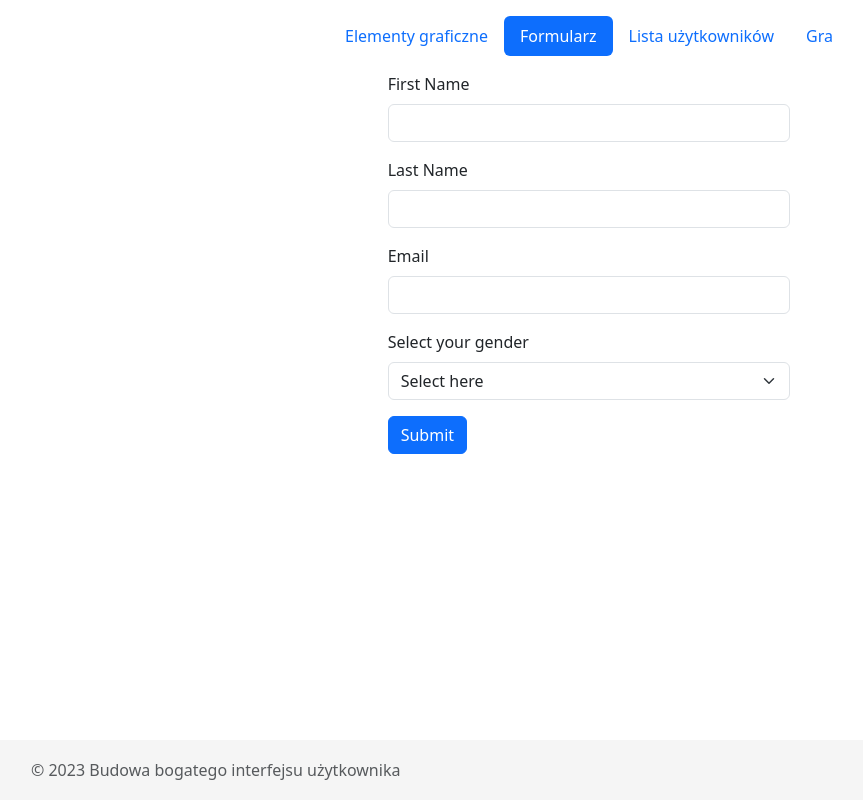
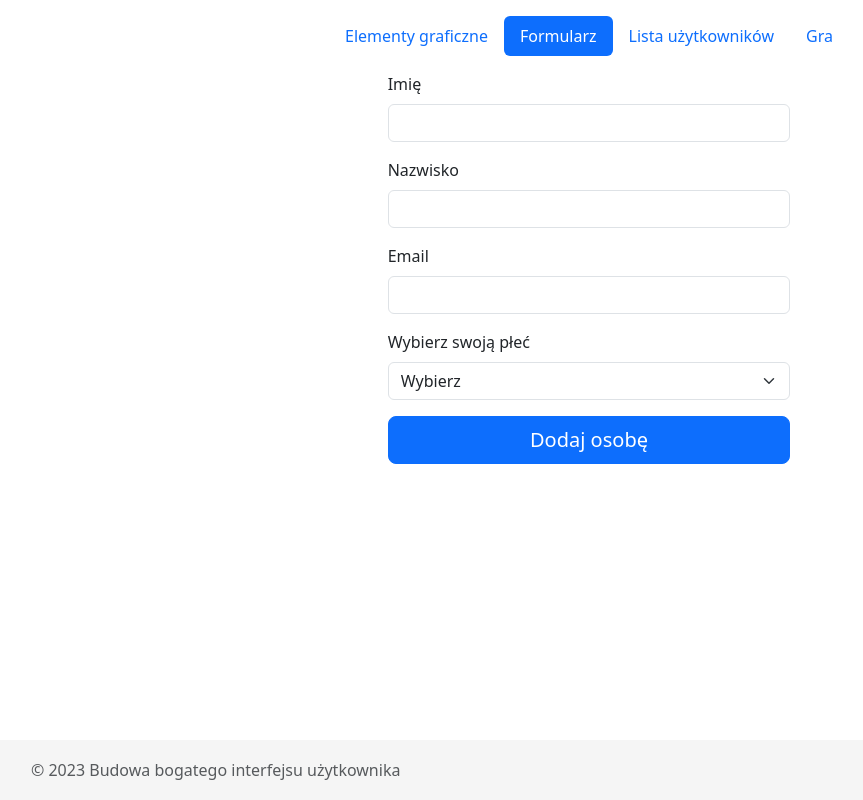
Before and after one commit to kamilodabek/interfejsy, an Angular app in the folder interfejsy-frontend/: page /form in a window 1280 px wide. Shown: the whole page, without its empty margins (51-914 px from the left). Built offline with nearby package versions, Linux system fonts and the light colour scheme.

Commit message:
editing form with validation

```diff
--- a/interfejsy-frontend/src/app/app.module.ts
+++ b/interfejsy-frontend/src/app/app.module.ts
@@ -12,7 +12,7 @@ import { GameComponent } from './game/game.component';
 import {NgbCarouselModule, NgbModule} from '@ng-bootstrap/ng-bootstrap';
 import { SquareComponent } from './game/square/square.component';
 import { BoardComponent } from './game/board/board.component';
-import {FormsModule} from "@angular/forms";
+import {FormsModule, ReactiveFormsModule} from "@angular/forms";
 import {HttpClientModule} from "@angular/common/http";
 
 @NgModule({
@@ -33,7 +33,8 @@ import {HttpClientModule} from "@angular/common/http";
     NgbModule,
     NgbCarouselModule,
     FormsModule,
-        HttpClientModule
+    HttpClientModule,
+    ReactiveFormsModule
   ],
   providers: [],
   bootstrap: [AppComponent]
--- a/interfejsy-frontend/src/app/form/form.component.html
+++ b/interfejsy-frontend/src/app/form/form.component.html
@@ -1,27 +1,39 @@
 <div class="container col-4">
-  <form>
+  <ngb-alert *ngIf="showSuccessAlert" [dismissible]="false" type="success">
+    Person added successfully!
+  </ngb-alert>
+
+  <ngb-alert *ngIf="showErrorAlert" [dismissible]="false" type="danger">
+    Error adding person. Please try again.
+  </ngb-alert>
+
+  <form [formGroup]="form" (ngSubmit)="submitForm()">
     <div class="mb-3">
-      <label for="firstNameInput" class="form-label">First Name</label>
-      <input type="text" class="form-control" id="firstNameInput" aria-describedby="emailHelp">
+      <label for="firstNameInput" class="form-label">Imię</label>
+      <input type="text" class="form-control" id="firstNameInput" formControlName="firstName" aria-describedby="emailHelp">
     </div>
     <div class="mb-3">
-      <label for="lastNameInput" class="form-label">Last Name</label>
-      <input type="text" class="form-control" id="lastNameInput" aria-describedby="emailHelp">
+      <label for="lastNameInput" class="form-label">Nazwisko</label>
+      <input type="text" class="form-control" id="lastNameInput" formControlName="lastName" aria-describedby="emailHelp">
     </div>
     <div class="mb-3">
       <label for="emailInput" class="form-label">Email</label>
-      <input type="email" class="form-control" id="emailInput" aria-describedby="emailHelp">
+      <input type="email" class="form-control" id="emailInput" formControlName="email" aria-describedby="emailHelp">
+      <div *ngIf="form.get('email').hasError('email') && form.get('email').touched" class="text-danger">
+        Nieprawidłowy adres email
+      </div>
     </div>
     <div class="mb-3">
-      <label for="emailInput" class="form-label">Select your gender</label>
-      <select class="form-select" aria-label="Default select example">
-        <option selected>Select here</option>
-        <option value="1">Male</option>
-        <option value="2">Female</option>
-        <option value="3">I prefer not to say</option>
+      <label for="genderSelect" class="form-label">Wybierz swoją płeć</label>
+      <select class="form-select" id="genderSelect" formControlName="gender" aria-label="Default select example">
+        <option value="" disabled selected>Wybierz</option>
+        <option value="Male">Mężczyzna</option>
+        <option value="Female">Kobieta</option>
+        <option value="PreferNotToSay">Wolę nie mówić</option>
       </select>
     </div>
-
-    <button type="submit" class="btn btn-primary">Submit</button>
+    <div class="d-grid mx-auto">
+      <button type="submit" class="btn btn-primary btn-lg">Dodaj osobę</button>
+    </div>
   </form>
 </div>
--- a/interfejsy-frontend/src/app/form/form.component.ts
+++ b/interfejsy-frontend/src/app/form/form.component.ts
@@ -1,4 +1,6 @@
-import { Component } from '@angular/core';
+import {Component, ElementRef, ViewChild} from '@angular/core';
+import { HttpClient } from '@angular/common/http';
+import {FormBuilder, FormGroup, Validators} from "@angular/forms";
 
 @Component({
   selector: 'app-form',
@@ -6,5 +8,52 @@ import { Component } from '@angular/core';
   styleUrls: ['./form.component.css']
 })
 export class FormComponent {
+  @ViewChild('firstNameInput') firstNameInput: ElementRef | undefined;
+  @ViewChild('lastNameInput') lastNameInput: ElementRef | undefined;
+  @ViewChild('emailInput') emailInput: ElementRef | undefined;
+  @ViewChild('genderSelect') genderSelect: ElementRef | undefined;
+
+  showSuccessAlert = false;
+  showErrorAlert = false;
+
+  form: FormGroup;
+
+  constructor(private http: HttpClient, private formBuilder: FormBuilder) {
+    this.form = this.formBuilder.group({
+      firstName: ['', Validators.required],
+      lastName: ['', Validators.required],
+      email: ['', [Validators.required, Validators.email]],
+      gender: ['', Validators.required]
+    });
+  }
+
+  submitForm() {
+    if (this.form.valid) {
+      const personData = {
+        firstName: this.form.value.firstName,
+        lastName: this.form.value.lastName,
+        email: this.form.value.email,
+        gender: this.form.value.gender
+      };
+
+      this.http.post('http://localhost:8091/person/add', personData, { responseType: 'text' })
+        .subscribe(
+          response => {
+            console.log('Person added successfully!', response);
+            this.showSuccessAlert = true;
+            setTimeout(() => this.showSuccessAlert = false, 3000);
+          },
+          error => {
+            console.error('Error adding person:', error);
+            this.showErrorAlert = true;
+            setTimeout(() => this.showErrorAlert = false, 3000);
+          }
+        );
+    } else {
+      // alert('Invalid form. Please check the fields.');
+      this.showErrorAlert = true;
+      setTimeout(() => this.showErrorAlert = false, 3000);
+    }
+  }
 
 }
```
Lines whose indentation alone changed are shown as unchanged.
